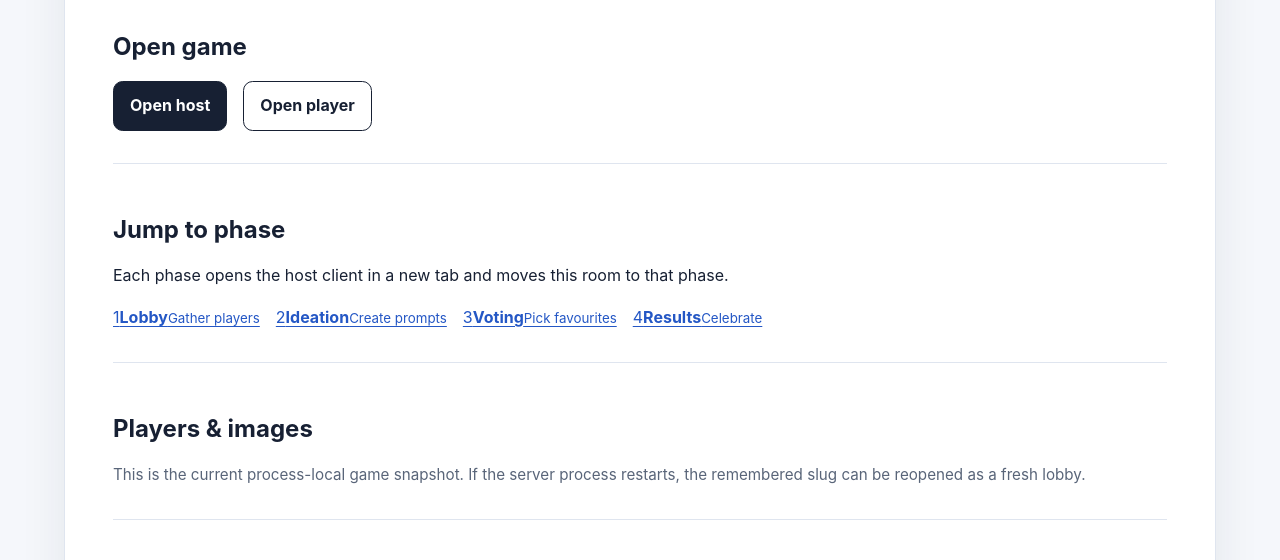
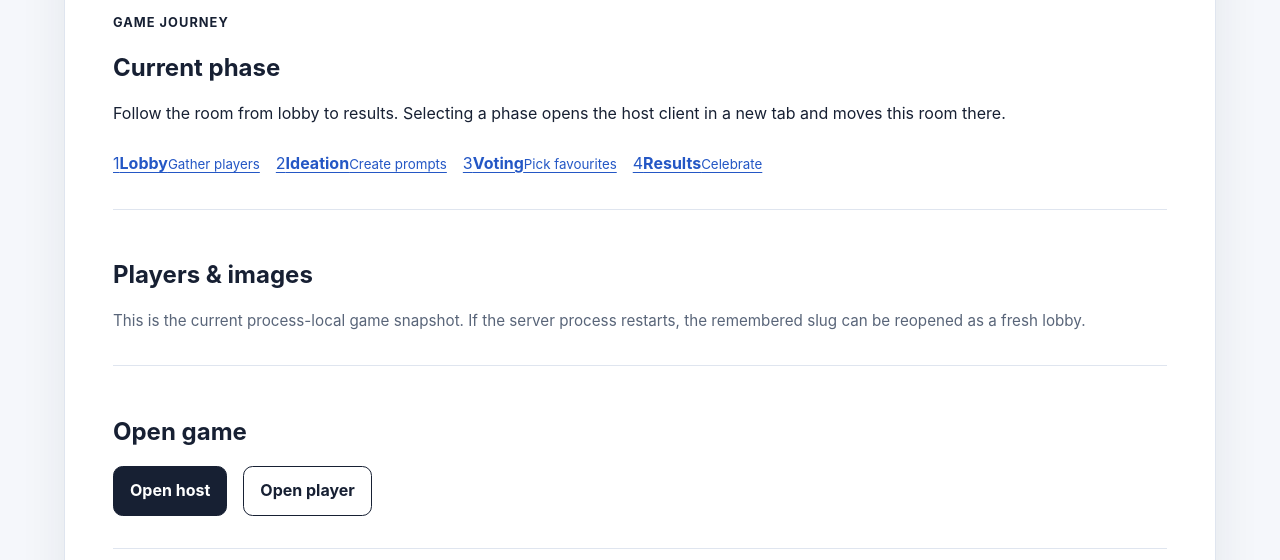
Before and after one commit to digiguru/image-game-server, a website: page public/room.html in a window 1280 px wide. Shown: the part 240-800 px from the top of the page. Drawn offline with Linux system fonts and the light colour scheme; no server answers.

Commit message:
Present animated game phase journey

```diff
--- a/public/room.html
+++ b/public/room.html
@@ -7,33 +7,28 @@
   <title>Image Game Details</title>
   <link rel="stylesheet" href="/stylesheets/style.css">
 </head>
-<body>
-  <main class="wide">
+<body data-game-state="lobby">
+  <main class="wide game-detail">
     <p class="eyebrow">In-memory game dashboard</p>
     <p><a href="/">← Back to games</a></p>
-    <div class="heading-row">
+    <div class="heading-row game-heading">
       <div>
         <h1>Game <code id="room-id">…</code></h1>
-        <p id="room-status" role="status">Loading game snapshot…</p>
+        <p id="room-status" class="game-status" role="status" aria-live="polite">Loading game snapshot…</p>
       </div>
       <button id="refresh-snapshot" type="button" class="secondary">Refresh snapshot</button>
     </div>
 
-    <section aria-labelledby="launch-heading">
-      <h2 id="launch-heading">Open game</h2>
-      <div class="actions">
-        <a id="open-host" class="button" target="_blank" rel="noopener noreferrer">Open host</a>
-        <a id="open-player" class="button secondary-link" target="_blank" rel="noopener noreferrer">Open player</a>
+    <section aria-labelledby="phase-heading" class="phase-section">
+      <div class="section-heading">
+        <p class="eyebrow">Game journey</p>
+        <h2 id="phase-heading">Current phase</h2>
+        <p>Follow the room from lobby to results. Selecting a phase opens the host client in a new tab and moves this room there.</p>
       </div>
+      <nav id="phase-actions" class="phase-journey" aria-label="Game phases"></nav>
     </section>
 
-    <section aria-labelledby="phase-heading">
-      <h2 id="phase-heading">Jump to phase</h2>
-      <p>Each phase opens the host client in a new tab and moves this room to that phase.</p>
-      <div id="phase-actions" class="actions" aria-label="Game phases"></div>
-    </section>
-
-    <section aria-labelledby="players-heading">
+    <section aria-labelledby="players-heading" class="players-section">
       <div class="heading-row">
         <div>
           <h2 id="players-heading">Players &amp; images</h2>
@@ -42,6 +37,14 @@
       </div>
       <div id="player-grid" class="player-grid"></div>
       <p id="players-empty" class="note" hidden>No players have joined this game yet.</p>
+    </section>
+
+    <section aria-labelledby="launch-heading">
+      <h2 id="launch-heading">Open game</h2>
+      <div class="actions">
+        <a id="open-host" class="button" target="_blank" rel="noopener noreferrer">Open host</a>
+        <a id="open-player" class="button secondary-link" target="_blank" rel="noopener noreferrer">Open player</a>
+      </div>
     </section>
 
     <section aria-labelledby="recent-heading">
```
